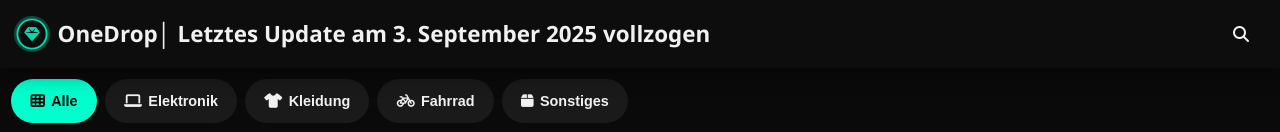
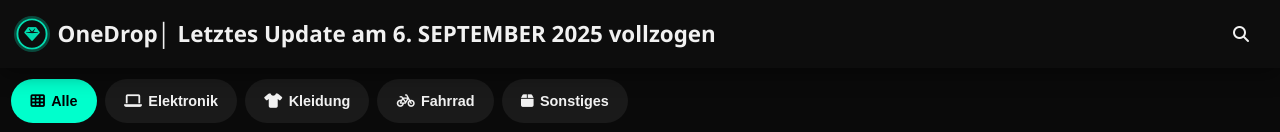
Before and after one commit to liamm2006/OneDrop, a plain HTML site: page index.html in a window 1280 px wide. Shown: the top 132 px of the page. Drawn offline with Linux system fonts and the light colour scheme.

Commit message:
Update index.html

```diff
--- a/index.html
+++ b/index.html
@@ -1209,7 +1209,7 @@
 <body>
   <header id="mainHeader">
     <div class="logo"><i class="fas fa-gem"></i></div>
-    <div>OneDrop│ Letztes Update am 3. September 2025 vollzogen</div>
+    <div>OneDrop│ Letztes Update am 6. SEPTEMBER 2025 vollzogen</div>
 
     <!-- Suchfeld im Header -->
     <div class="search-container">
```
